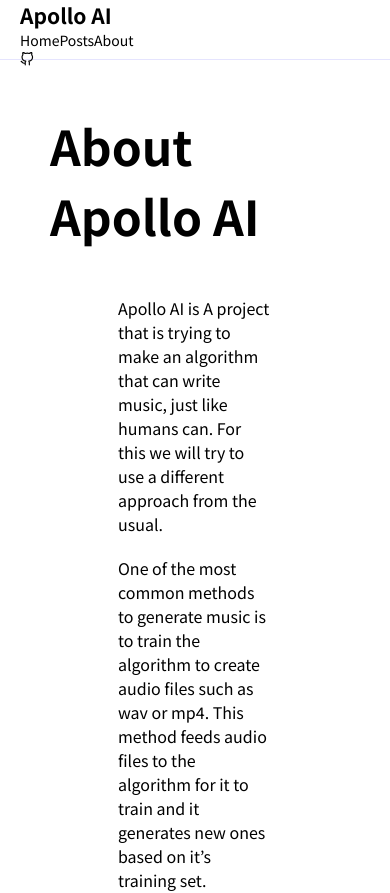
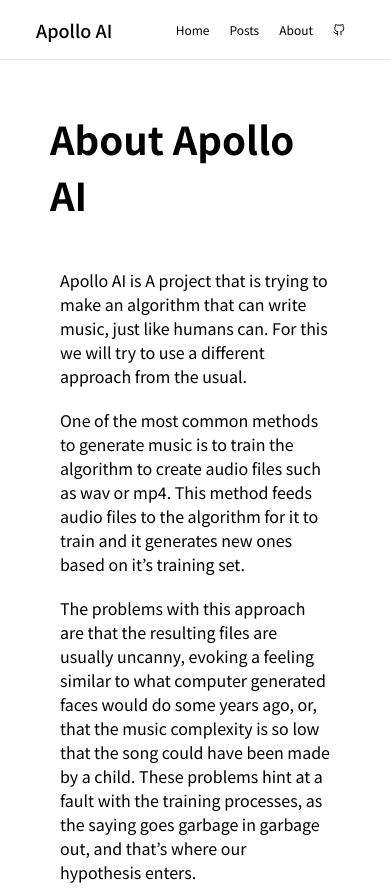
Before and after one commit to GabrielBG0/apollo-ai-front, a Next.js app: page /about in a window 390 px wide. Shown: the top 893 px of the page. Built offline with nearby package versions, Linux system fonts and the light colour scheme.

Commit message:
responsive

```diff
--- a/styles/_mixins.scss
+++ b/styles/_mixins.scss
@@ -5,7 +5,7 @@
 }
 
 @mixin phone() {
-  @media (max-width: 760px) {
+  @media (max-width: 759px) {
     @content;
   }
 }
--- a/styles/components/Header.module.scss
+++ b/styles/components/Header.module.scss
@@ -8,7 +8,6 @@
   padding: 0 20px;
   background: white;
   border-bottom: 1px solid #c4c2fc70;
-  @include desktop() {
   display: flex;
   justify-content: space-between;
   align-items: center;
@@ -16,13 +15,23 @@
     display: flex;
     align-items: center;
     justify-content: center;
+    @include desktop() {
       margin-left: 4rem;
+    }
+    @include phone() {
+      margin-left: 1rem;
+    }
     .headerTitle {
       color: black;
       margin: auto;
       font-family: "Noto Sans KR", sans-serif;
       font-weight: 500;
+      @include desktop() {
         font-size: 32px;
+      }
+      @include phone() {
+        font-size: 18px;
+      }
       text-align: center;
     }
   }
@@ -34,7 +43,12 @@
     height: 100%;
     font-family: "Noto Sans KR", sans-serif;
     margin: 0 10px;
+    @include desktop() {
       font-size: 18px;
+    }
+    @include phone() {
+      font-size: 12px;
+    }
     padding: 5px;
     color: black;
     .headerButton {
@@ -59,4 +73,3 @@
     }
   }
 }
-}
--- a/styles/globals.css
+++ b/styles/globals.css
@@ -45,7 +45,18 @@ a {
 }
 
 .pageTitle {
-  font-size: 1.5rem;
   font-weight: bold;
   margin-bottom: 0.5rem;
 }
+
+@media (max-width: 767px) {
+  .pageTitle {
+    font-size: 1.2rem;
+  }
+}
+
+@media (min-width: 768px) {
+  .pageTitle {
+    font-size: 1.5rem;
+  }
+}
--- a/styles/pages/About.module.scss
+++ b/styles/pages/About.module.scss
@@ -1,6 +1,13 @@
+@import "../mixins";
+
 .aboutContent {
+  @include desktop() {
+    width: 60%;
+  }
+  @include phone() {
+    width: 100%;
+  }
   padding: 10px;
-  width: 60%;
   font-size: 16px;
   margin: 0.5rem 0;
   text-align: left;
--- a/styles/pages/posts/Post.module.scss
+++ b/styles/pages/posts/Post.module.scss
@@ -1,3 +1,5 @@
+@import "../../mixins";
+
 .postWriter {
   width: 100%;
   text-align: right;
@@ -9,8 +11,13 @@
 }
 
 .postContent {
+  @include desktop() {
+    width: 60%;
+  }
+  @include phone() {
+    width: 100%;
+  }
   padding: 10px;
-  width: 60%;
   font-size: 1rem;
   margin: 0.5rem 0;
   text-align: left;
```
Lines whose indentation alone changed are shown as unchanged.
